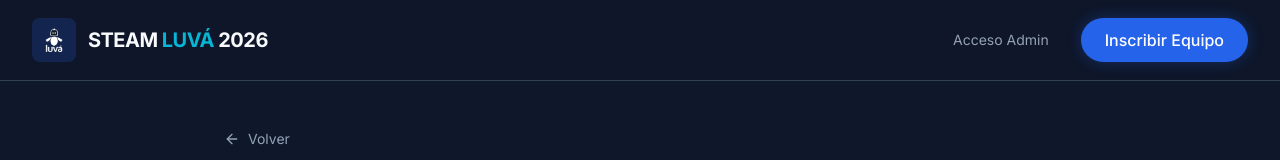
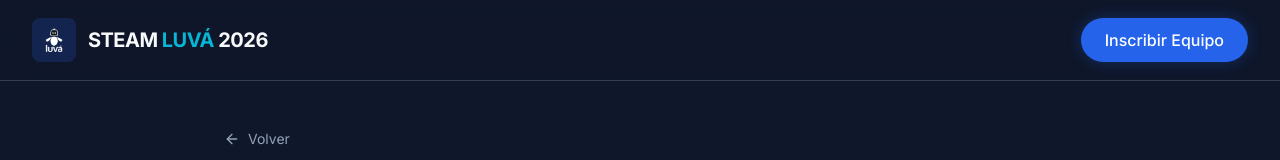
Before and after one commit to jeffluque/torneo-steam-luva, a React (Vite) app in the folder site-design/: page /registro in a window 1280 px wide. Shown: the top 160 px of the page. Built offline with nearby package versions, Linux system fonts and the light colour scheme.

Commit message:
Actualizar FAQ y ocultar acceso admin

```diff
--- a/site-design/src/app/components/Layout.tsx
+++ b/site-design/src/app/components/Layout.tsx
@@ -33,12 +33,6 @@ export function Layout() {
                 </>
               )}
               <Link
-                to="/admin/login"
-                className="text-text-muted hover:text-white transition-colors text-sm"
-              >
-                Acceso Admin
-              </Link>
-              <Link
                 to="/registro"
                 className="bg-primary hover:bg-primary-hover text-white px-6 py-2.5 rounded-full font-medium transition-all shadow-[0_0_15px_rgba(37,99,235,0.3)] hover:shadow-[0_0_25px_rgba(37,99,235,0.5)]"
               >
@@ -67,13 +61,6 @@ export function Layout() {
                   <a href="#internacional" className="block text-text-muted hover:text-white py-2" onClick={() => setIsMenuOpen(false)}>Internacional</a>
                 </>
               )}
-              <Link
-                to="/admin/login"
-                className="block text-text-muted hover:text-white py-2"
-                onClick={() => setIsMenuOpen(false)}
-              >
-                Acceso Admin
-              </Link>
               <Link
                 to="/registro"
                 onClick={() => setIsMenuOpen(false)}
--- a/site-design/src/app/pages/Landing.tsx
+++ b/site-design/src/app/pages/Landing.tsx
@@ -491,14 +491,14 @@ export function Landing() {
             <AccordionItem value="item-1" className="bg-background border border-border rounded-xl px-6">
               <AccordionTrigger className="text-lg font-bold hover:no-underline py-6">¿Cuál es el medio de pago?</AccordionTrigger>
               <AccordionContent className="text-text-muted text-base pb-6">
-                Los pagos se pueden realizar mediante transferencia bancaria (SINPE Móvil) al número oficial del evento o mediante depósito a nuestras cuentas bancarias detalladas en el formulario de inscripción. Todo pago debe ser respaldado con su respectivo comprobante.
+                Los medios de pago se encuentran disponibles en las reglas generales del evento.
               </AccordionContent>
             </AccordionItem>
 
             <AccordionItem value="item-2" className="bg-background border border-border rounded-xl px-6">
               <AccordionTrigger className="text-lg font-bold hover:no-underline py-6">¿De cuántos estudiantes es el equipo?</AccordionTrigger>
               <AccordionContent className="text-text-muted text-base pb-6">
-                Los equipos pueden estar conformados por un máximo de 3 estudiantes y un tutor o mentor encargado. Dependiendo de la categoría, también se permite la participación individual.
+                Hay categorías de máximo 2 estudiantes, como otras de 3. Por favor leer las reglas de cada categoría.
               </AccordionContent>
             </AccordionItem>
 
```
